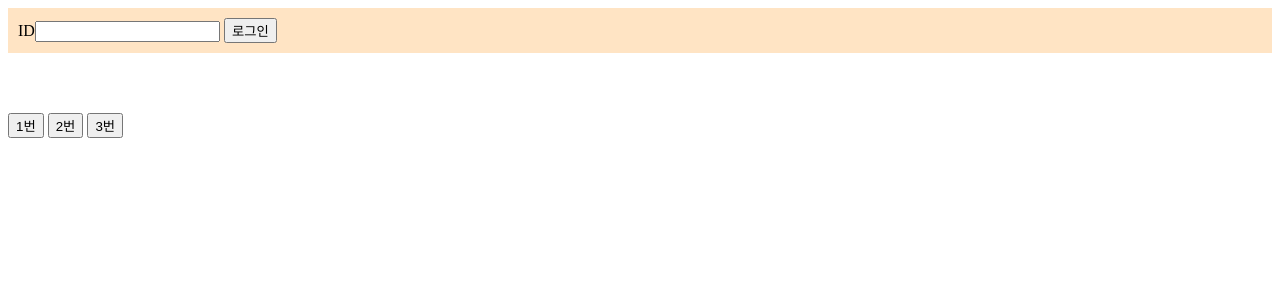
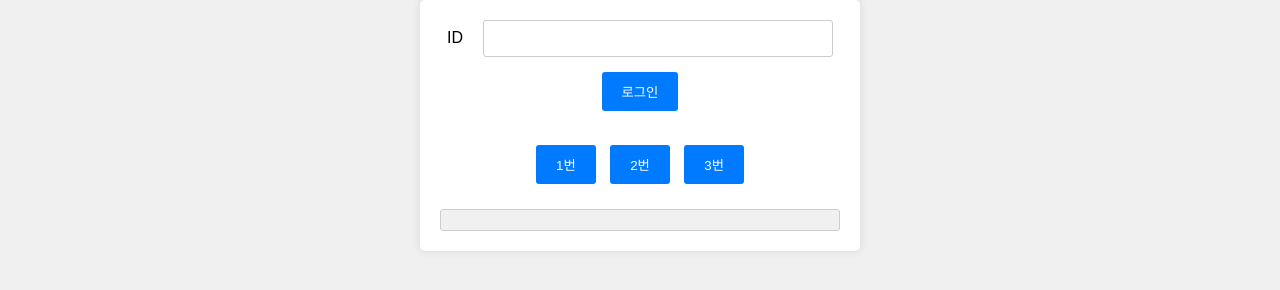
Before and after one commit to jisuWoo/project_2048_Hybrid_APP, a plain HTML site: page 01_html/main.html in a window 1280 px wide. Drawn offline with Linux system fonts and the light colour scheme.

Commit message:
style update
간단한 스타일을 업데이트

```diff
--- a/01_html/event.js
+++ b/01_html/event.js
@@ -8,7 +8,7 @@ window.onload = function(){
             loginbtn.style.display = "none";
             logoutbtn.style.display = "block";
 
-            result.innerText = "다임";
+            result_txt.innerText = "이은석";
             var img = document.createElement("img");
             img.src = "https://vr.yuhan.ac.kr/bbs/file/getImageDirect.do?subFilePath=professor&fileName=professor_file_1_49039211373641942.JPG";
             result.appendChild(img);
@@ -20,8 +20,8 @@ window.onload = function(){
         result.innerText = "";
     });
 }
-var arr = ["자기소개 : 안녕하세요, 이은석 교수님이지요. 게임 공학 분야의 교육자로, 혁신적이고 독특한 교육 방식을 통해 학생들을 인도합니다.게임 개발의 비밀과 아름다움을 탐험하고, 학생들이 창의적으로 문제를 해결하며 능력을 키우도록 격려합니다. 협업과 팀워크를 강조하며, 학생들과 함께 게임 개발의 새로운 세계를 탐험합니다. 출처 : chatgpt",
-"이은석교수님에 대한 소감: 이은석 교수님의 강의와 지도는 마치 마법처럼 환상적입니다. 그의 독특한 교육 방식은 학생들에게 현실적인 경험을 제공하고, 게임 개발의 실무 스킬을 강화합니다. 그 덕분에 게임 개발의 세계를 더 깊이 이해하고 미래의 게임 개발자로서 뛰어난 역량을 갖추게 되었습니다. 이은석 교수님과 함께한 시간은 정말 값진 경험이었습니다. 출처 : chatgpt",""];
+var arr = ["자기소개 : 안녕하세요, 이은석 교수님이지요. 게임 공학 분야의 교육자로, 혁신적이고 독특한 교육 방식을 통해 학생들을 인도합니다.게임 개발의 비밀과 아름다움을 탐험하고, 학생들이 창의적으로 문제를 해결하며 능력을 키우도록 격려합니다. 협업과 팀워크를 강조하며, 학생들과 함께 게임 개발의 새로운 세계를 탐험합니다.출처 : chatgpt",
+"이은석교수님에 대한 소감: 이은석 교수님의 강의와 지도는 마치 마법처럼 환상적입니다. 그의 독특한 교육 방식은 학생들에게 현실적인 경험을 제공하고, 게임 개발의 실무 스킬을 강화합니다. 그 덕분에 게임 개발의 세계를 더 깊이 이해하고 미래의 게임 개발자로서 뛰어난 역량을 갖추게 되었습니다. 이은석 교수님과 함께한 시간은 정말 값진 경험이었습니다.출처 : chatgpt",""];
 function swap(a,b){
     var temp = "";
     if(arr[a] == ""){
--- a/01_html/main.html
+++ b/01_html/main.html
@@ -10,9 +10,12 @@
 <body>
     <div id = "all">
         <div id = "d1">ID<input type="text" id = "input">
-            <button id = "loginbtn">로그인</button><button id = "logoutbtn">로그아웃</button>
+            <button id = "loginbtn">로그인</button>
+            <button id = "logoutbtn">로그아웃</button>
         </div>
-            <div id = "result"></div>
+            <div id = "result">
+                <div id = "result_txt"></div>
+            </div>
         <div id = "d2">
             <button onclick="swap(0,d3.innerText);">1번</button>
             <button onclick="swap(1,d3.innerText);">2번</button>
--- a/01_html/style.css
+++ b/01_html/style.css
@@ -1,12 +1,92 @@
-#all{
+/* Reset some default styles */
+body, div, button, input {
     margin: 0;
     padding: 0;
-}#d1{
-    background-color: bisque;
+    border: none;
+    outline: none;
+}
+
+/* Set a background color for the entire page */
+body {
+    background-color: #f0f0f0;
+    font-family: Arial, sans-serif;
+}
+
+/* Style the container */
+#all {
+    max-width: 400px;
+    margin: 0 auto;
+    padding: 20px;
+    background-color: #fff;
+    box-shadow: 0 0 10px rgba(0, 0, 0, 0.1);
+    border-radius: 5px;
+}
+
+/* Style the login form */
+#d1 {
+    text-align: center;
+    height: 100px;
+}
+#input {
+    margin-left: 20px;
+    width: 82%;
     padding: 10px;
-}#result{
-    padding: 30px;
-}#result img{
-    width: 10%;
-    height: 10%;
+    margin-bottom: 10px;
+    border: 1px solid #ccc;
+    border-radius: 3px;
 }
+
+#loginbtn, #logoutbtn {
+    padding: 10px 20px;
+    background-color: #007BFF;
+    color: #fff;
+    border: none;
+    border-radius: 3px;
+    cursor: pointer;
+}
+
+#logoutbtn {
+    background-color: #DC3545;
+    float: right;
+}
+
+#result_txt{
+    margin: 10px;
+}
+
+/* Style the result container */
+#result {
+    margin-top: 20px;
+    font-weight: bold;
+    text-align: center;
+}
+
+#result img{
+    width: 30%;
+    height: 30%;
+}
+
+/* Style the buttons in d2 */
+#d2 {
+    text-align: center;
+    margin-bottom: 20px;
+}
+
+button {
+    padding: 10px 20px;
+    background-color: #007BFF;
+    color: #fff;
+    border: none;
+    border-radius: 3px;
+    cursor: pointer;
+    margin: 5px;
+}
+
+/* Style d3 */
+#d3 {
+    margin-top: 20px;
+    padding: 10px;
+    background-color: #f0f0f0;
+    border: 1px solid #ccc;
+    border-radius: 3px;
+}
```
